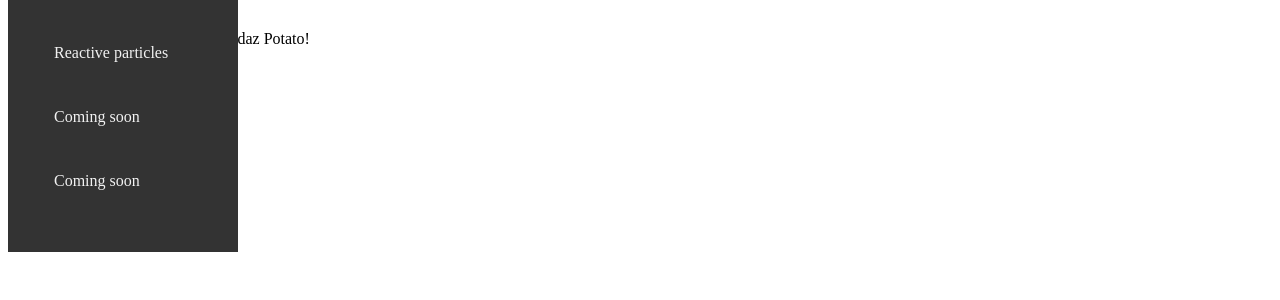
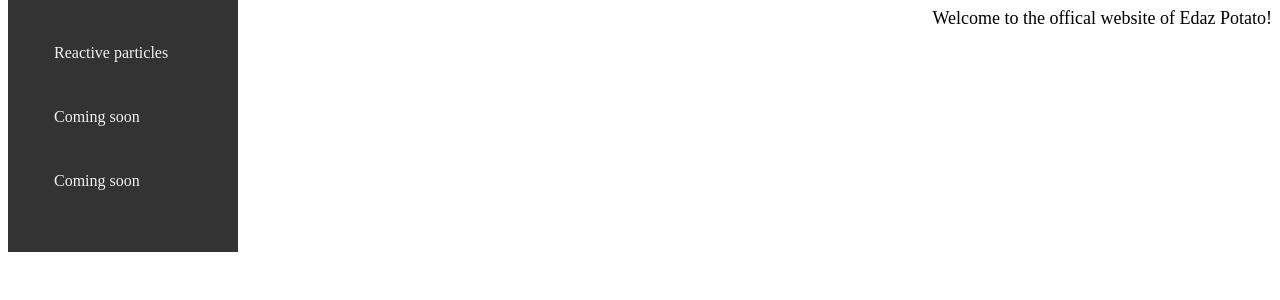
Before and after one commit to edazpotato/edazpotato.github.io, a PHP site: page / in a window 1280 px wide. Shown: the top 300 px of the page. Run offline with PHP 8.4, Linux system fonts and the light colour scheme; some libraries are stand-ins or nearby versions.

Commit message:
Update homepage-style.css

```diff
--- a/homepage-style.css
+++ b/homepage-style.css
@@ -27,5 +27,6 @@
 
 /* Main content */
 .main {
-  margin-top: 30px; /* Add a top margin to avoid content overlay */
+  float: right; /* Add a float to avoid content overlay */
+  font-size: 18px;
 }
```
